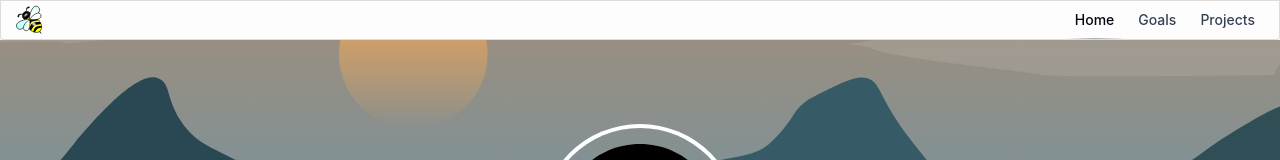
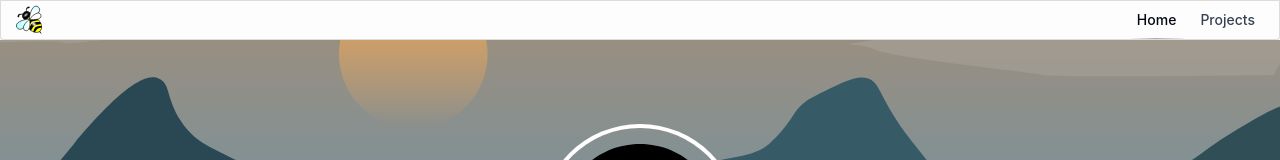
Before and after one commit to abikandiah/portfolio, a React (Vite) app: page / in a window 1280 px wide. Shown: the top 160 px of the page. Built offline with nearby package versions, Linux system fonts and the light colour scheme.

Commit message:
hide goals

```diff
--- a/src/components/Header.tsx
+++ b/src/components/Header.tsx
@@ -79,8 +79,8 @@ function RouteLinks({ className, ...props }: React.ComponentProps<"ul">) {
             {...props}
         >
             <ListNavLink to="/" text={'Home'} />
-            <ListNavLink to="/goals" text={'Goals'} />
             <ListNavLink to="/projects" text={'Projects'} />
+            {/* <ListNavLink to="/goals" text={'Goals'} /> */}
         </ul>
     )
 }
```
